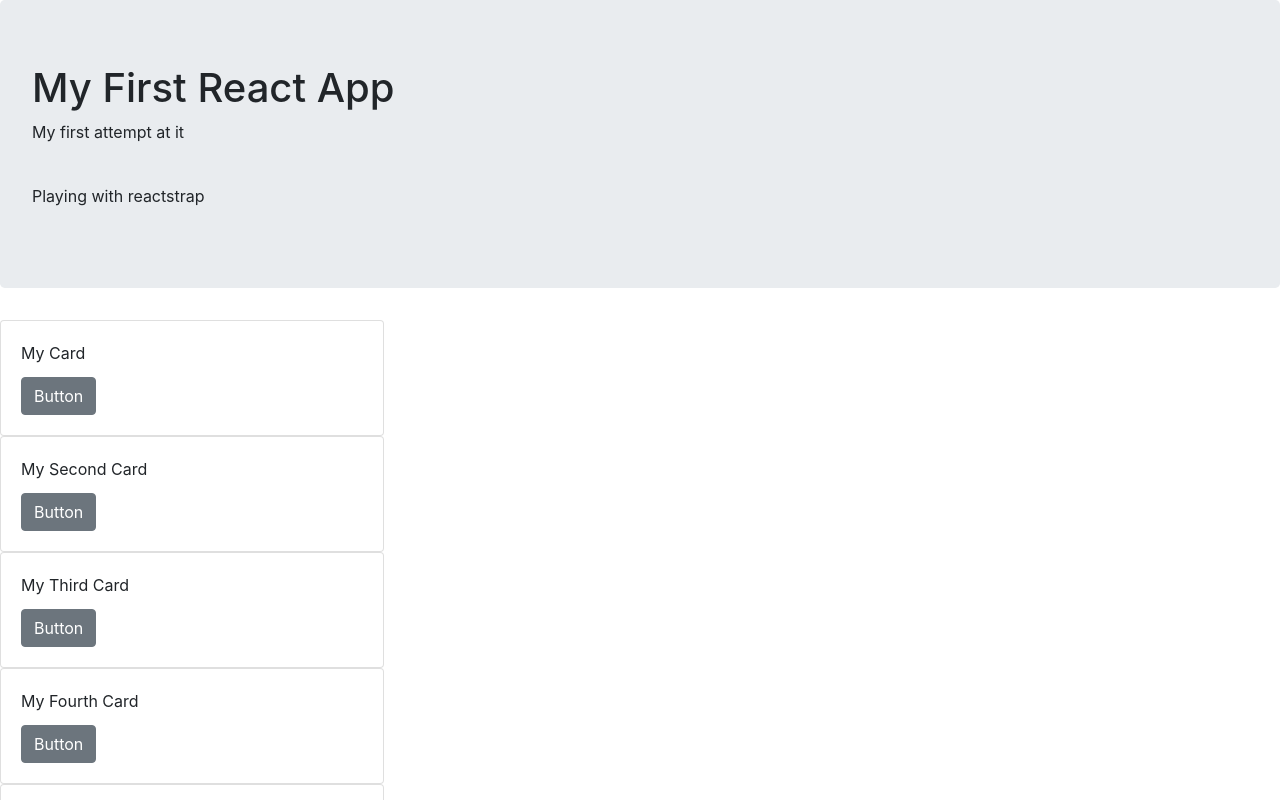
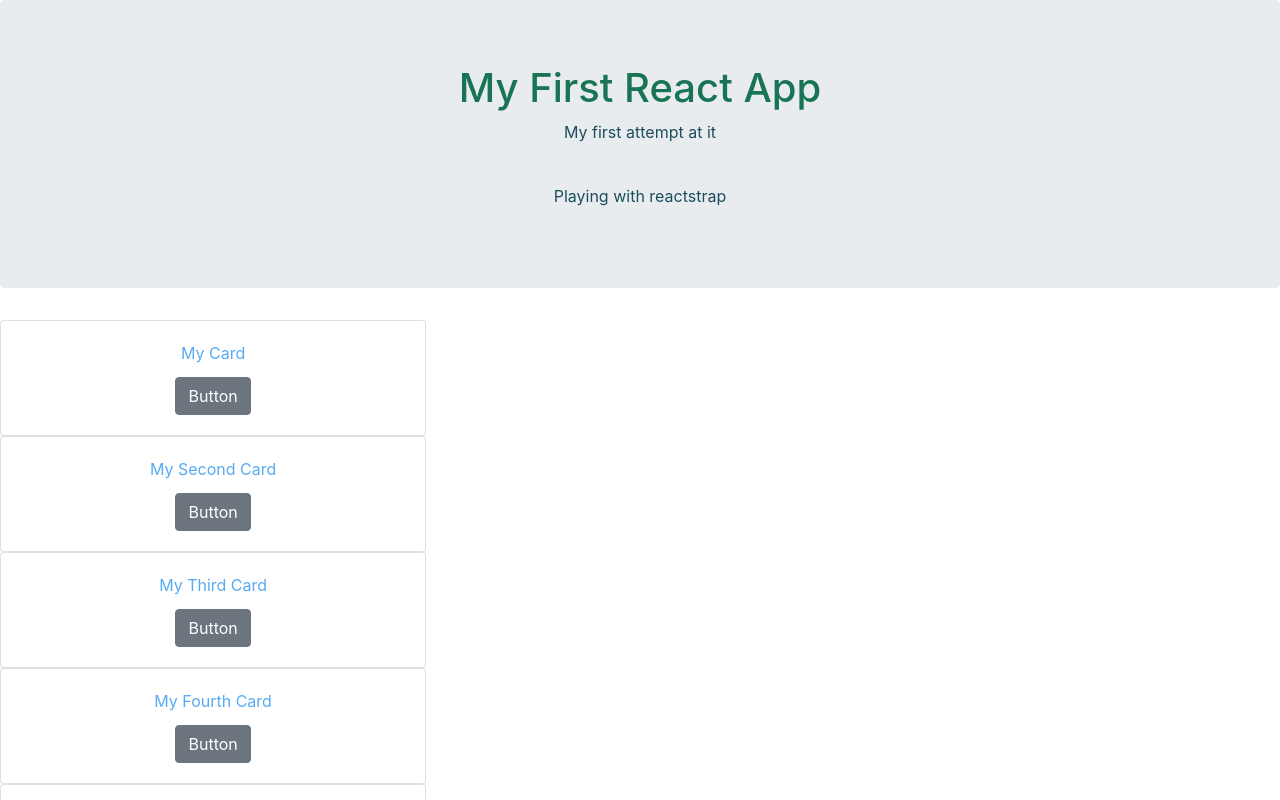
Before and after one commit to SpicyTaterTot00/React, a React (Create React App) app in the folder my_react_app/: page / in a window 1280 px wide. Shown: the top 800 px of the page. Built offline with nearby package versions, Linux system fonts and the light colour scheme.

Commit message:
css addition for layout

```diff
--- a/my_react_app/src/App.css
+++ b/my_react_app/src/App.css
@@ -38,6 +38,24 @@
 }
 
 .card{
+  text-align: center;
+  color: rgb(88, 170, 241);
+  width: 33.3%;
   display: inline-flex;
-  width: 30%;
 }
+
+.cards{
+  display: inline-flex;
+}
+
+
+
+h1{
+  color: rgb(25, 116, 85);
+  text-align: center;
+}
+
+p{
+  color: #1b4e5c;
+  text-align: center;
+}
--- a/my_react_app/src/App.js
+++ b/my_react_app/src/App.js
@@ -28,6 +28,7 @@ class App extends Component{
           <p>Playing with reactstrap</p>
           <p classname={cname}></p>
         </Jumbotron>
+
         <Cards
         fade1={this.state.fade1}
         cardOneState={this.cardOneState}
```
